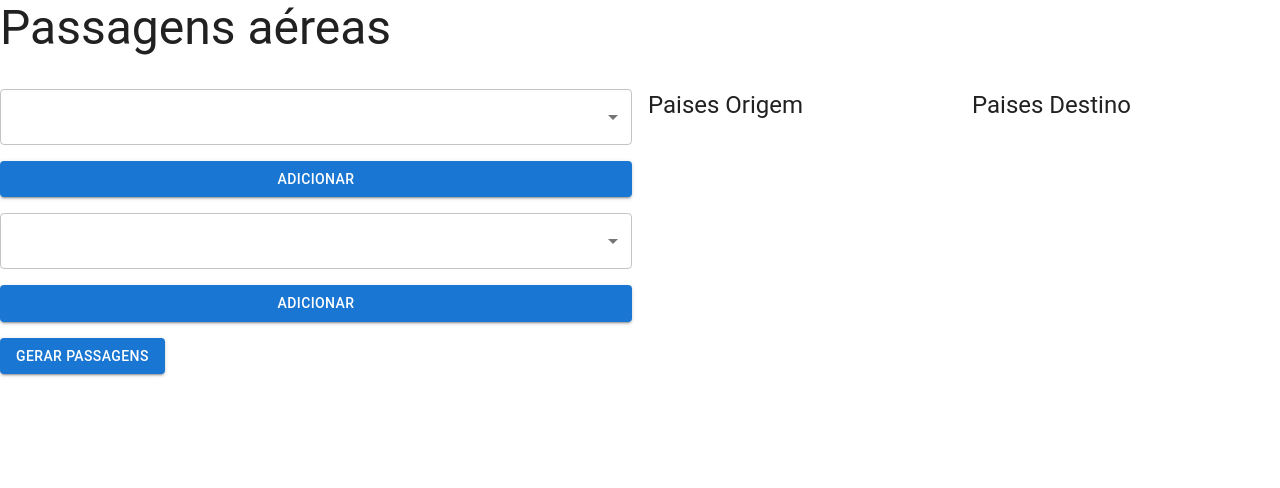
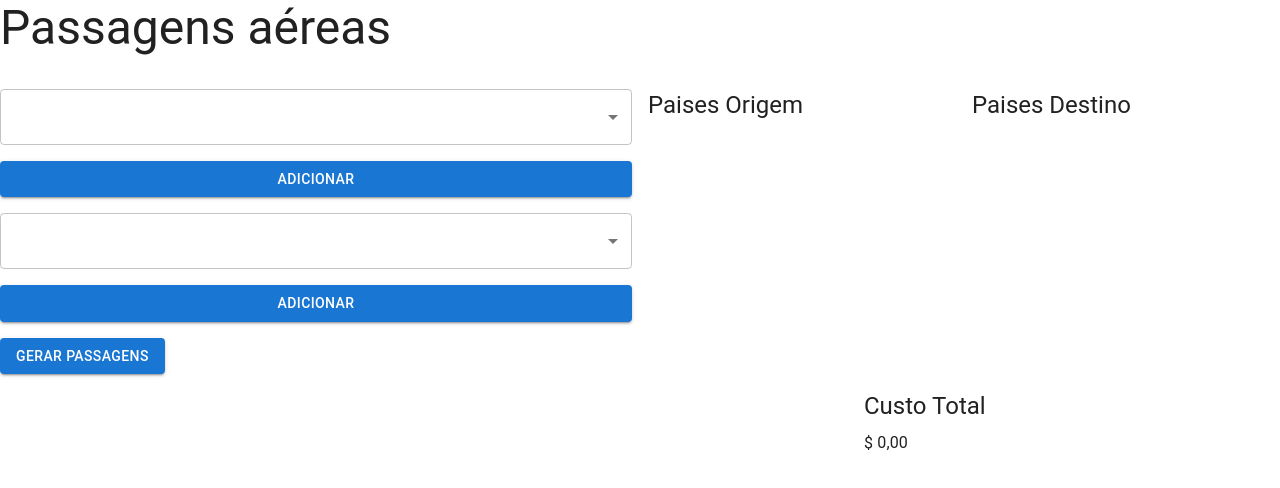
Before and after one commit to projeto-de-algoritmos/Grafos2PassagensAereas, a React (Vite) app in the folder passagens_aereas/: page / in a window 1280 px wide. Shown: the top 488 px of the page. Built offline with nearby package versions, Linux system fonts and the light colour scheme.

Commit message:
Adiciona custo total

```diff
--- a/passagens_aereas/package.json
+++ b/passagens_aereas/package.json
@@ -14,6 +14,7 @@
     "@mui/icons-material": "^5.10.16",
     "@mui/material": "^5.10.16",
     "react": "^18.2.0",
+    "react-countup": "^6.4.0",
     "react-dom": "^18.2.0",
     "reactflow": "^11.3.2"
   },
--- a/passagens_aereas/src/App.jsx
+++ b/passagens_aereas/src/App.jsx
@@ -7,9 +7,9 @@ import Select from '@mui/material/Select';
 import Stack from '@mui/material/Stack';
 import Typography from '@mui/material/Typography';
 import { useState } from 'react';
+import CountUp from 'react-countup';
 import './App.css';
 import kruskal from './graphs/index';
-
 import OverviewFlow from './Flow';
 
 
@@ -80,7 +80,7 @@ function App() {
 	const achaMaisBaratoOrigemDestinos = () => {
 		var precos = []
 		for (var i = 0; i < paisesDestino.length; i++) {
-			precos.push(getRandomFloat(500,1000,2))
+			precos.push(getRandomFloat(500, 1000, 2))
 		}
 		precoMenor = Math.min(...precos)
 		return precos.indexOf(Math.min(...precos))
@@ -105,7 +105,7 @@ function App() {
 			for (let j = i + 1; j < paisesDestino.length; j++) {
 				gFrom.push(paisesDestino[i])
 				gTo.push(paisesDestino[j])
-				gWeight.push(getRandomFloat(500,1000,2));
+				gWeight.push(getRandomFloat(500, 1000, 2));
 			}
 			nodesToShow.push({ id: paisesDestino[i], data: { label: paisesDestino[i] }, position: { x: (i + 1) * 100, y: (i + 1) * 100 } })
 		}
@@ -190,12 +190,18 @@ function App() {
 				<Grid item xs={12}>
 					<Button variant="contained" onClick={handleGerarPassagens}>Gerar Passagens</Button>
 				</Grid>
-				<Grid item xs={12}>
+				<Grid item xs={8}>
 					<Box sx={{ flexGrow: 1, width: 500, height: 500 }}>
 						{showGraph &&
 							<OverviewFlow nodes={initialNodes} edges={initialEdges} />
 						}
 					</Box>
+				</Grid>
+				<Grid item xs={4}>
+					<Typography variant="h5" component="h2" gutterBottom>
+						Custo Total
+					</Typography>
+					<CountUp end={cost} decimals={2} decimal="," prefix="$ " separator=" " />
 				</Grid>
 			</Grid>
 		</Box>
```
Also changed, not shown: 1 other file (tests, documents, lock files or other folders).
